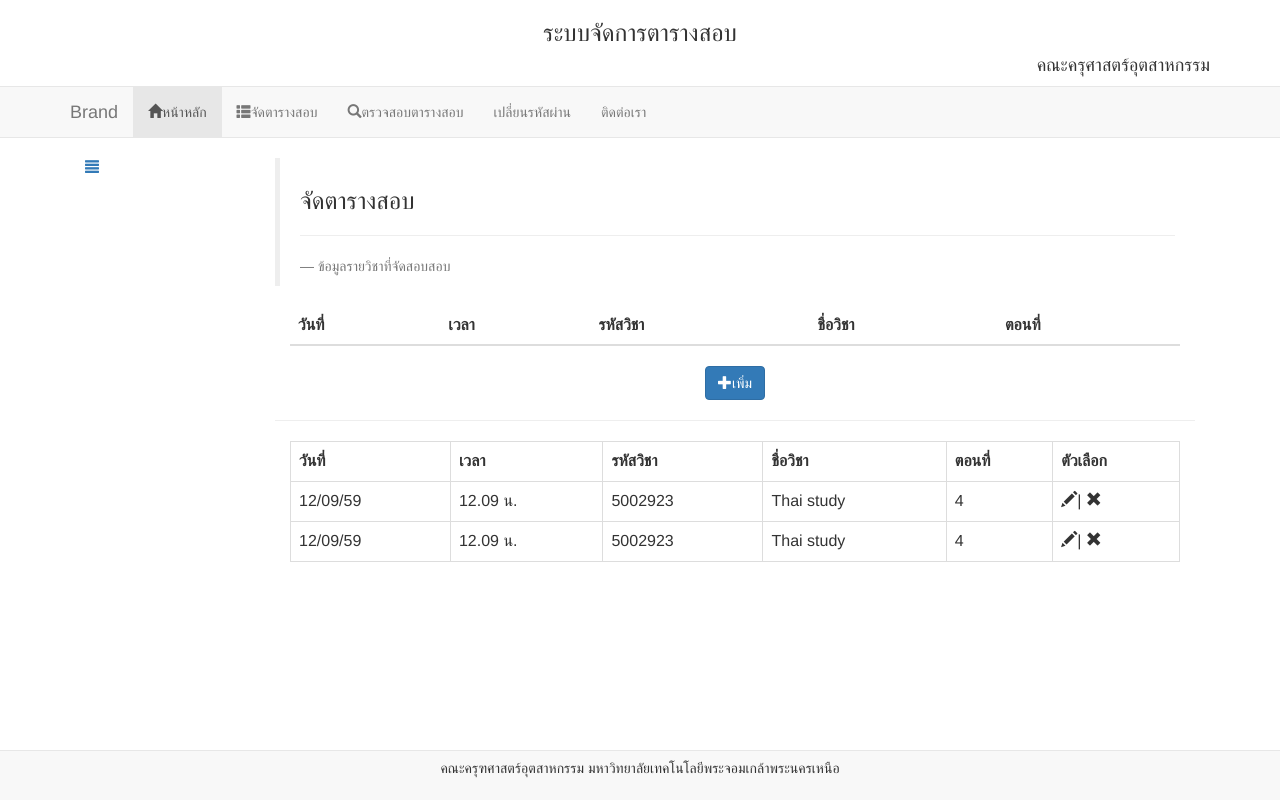
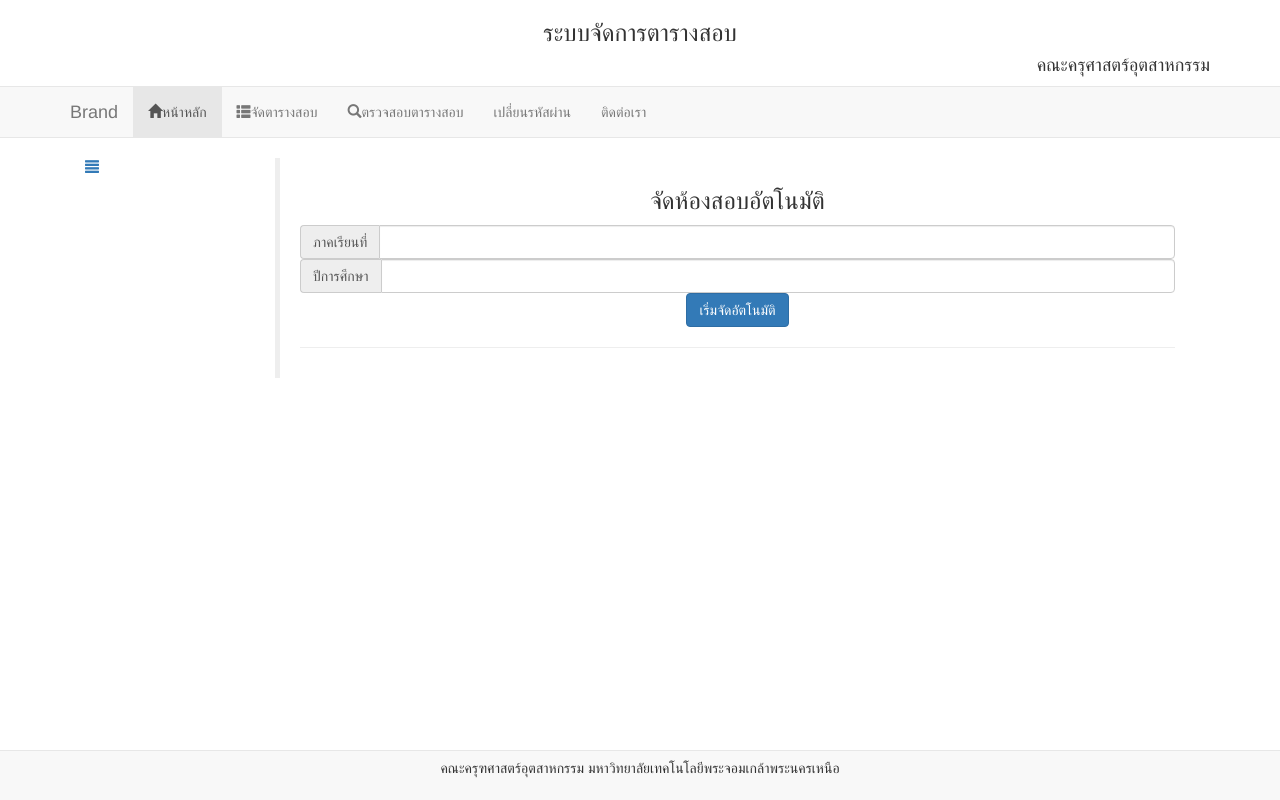
Before and after one commit to siggysic/aoffy, a PHP site: page /manage-exam.php in a window 1280 px wide. Run offline with PHP 8.4, Linux system fonts and the light colour scheme; data that the repository does not hold is empty; some libraries are stand-ins or nearby versions.

Commit message:
auto exam 50%

```diff
--- a/application/manage-exam.php
+++ b/application/manage-exam.php
@@ -1,8 +1,47 @@
-<?
+<?php
   require_once 'connect.php';
 
-  $sql = "SELECT * FROM subject";
-  $result = mysql_query($sql) or die('Select Error.');
+  if(isset($_POST['btnSubmit']) && $_POST['btnSubmit'] == 'เริ่มจัดอัตโนมัติ') {
+    //main manage_exam concept.
+    $i = 0;
+
+    //First, get department will take exam in term and year as you want.
+    $sqlGetDept = "SELECT std.department_code AS dept_code, dep.name AS dept_name, std.subject_number AS subject_code, std.section AS section FROM student AS std, department AS dep WHERE std.term = " . $_POST['term'] ." AND std.year = " . $_POST['year'] . " AND std.department_code = dep.code GROUP BY std.department_code";
+    $dept = mysql_query($sqlGetDept) or die('Get department error.');
+    $num_rows_dept = mysql_num_rows($dept);
+
+    while($depts = mysql_fetch_assoc($dept)) {
+      //Second, count student each department.
+      $sqlCountStd = "SELECT COUNT(department_code) AS dep_sum FROM student WHERE department_code = '" . $depts['dept_code'] . "'";
+      $std = mysql_query($sqlCountStd) or die('Count student error.');
+
+      while($stds = mysql_fetch_assoc($std)) {
+        //save department_code and count of student in array.
+        $dataStd[$i] = array($depts['dept_code'], $stds['dep_sum']);
+        $i++;
+      }
+    }
+
+    //Third, get subject have exam in term and year as you want.
+    $sqlGetSubject = "SELECT * FROM subject WHERE term = " . $_POST['term'] . " AND year = " . $_POST['year'];
+    $subject = mysql_query($sqlGetSubject) or die('Get subject error.');
+
+    while($subjects = mysql_fetch_assoc($subject)) {
+      echo print_r($subjects);
+    }
+
+    $num_rows = count($subjects);
+    //echo $num_rows;
+  }
+
+  if(isset($_POST['term'])) {
+    $temp['term'] = $_POST['term'];
+  }
+
+  if(isset($_POST['year'])) {
+    $temp['year'] = $_POST['year'];
+  }
+
 ?>
 
 <html lang="en">
@@ -63,11 +102,47 @@
             <li><a href="#">จัดห้องสอบอัตโนมัติ</a></li>
           </ul>
         </div>
+
         <div class="col-sm-10">
+          <!-- block head in manage-exam -->
           <blockquote>
-            <h3>จัดตารางสอบ</h3><hr/>
-            <footer>ข้อมูลรายวิชาที่จัดสอบสอบ</footer>
+
+            <form name="autoExam" action="<?php echo htmlspecialchars($_SERVER['PHP_SELF']); ?>" method="post">
+              <h3 class="text-center">จัดห้องสอบอัตโนมัติ</h3>
+              <div class="input-group area-padding">
+                <span class="input-group-addon" id="term-select">ภาคเรียนที่</span>
+                <input name="term" type="number" class="form-control" aria-describedby="term-select" min="0"
+                  value="<?php echo (isset($temp['term'])) ? $temp['term'] : ''; ?>" />
+              </div>
+
+              <div class="input-group area-padding">
+                <span class="input-group-addon" id="year-select">ปีการศึกษา</span>
+                <input name="year" type="number" class="form-control" aria-describedby="year-select" min="2500"
+                  value="<?php echo (isset($temp['year'])) ? $temp['year'] : ''; ?>" />
+              </div>
+
+              <div class="area-padding text-center">
+                <input name="btnSubmit" type="submit" class="btn btn-primary area-padding" value="เริ่มจัดอัตโนมัติ">
+              </div>
+            </form>
+
+              <hr/>
           </blockquote>
+
+          <?php
+            if(isset($_POST['btnSubmit']) && $_POST['btnSubmit'] == 'เริ่มจัดอัตโนมัติ') {
+
+              if($num_rows == 0) {
+          ?>
+                <div class="alert alert-danger text-center" role="alert">
+                  <span class="glyphicon glyphicon-exclamation-sign" aria-hidden="true"></span>
+                  <span class="sr-only">ผิดพลาด:</span>
+                  ไม่พบข้อมูลที่คุณต้องการ
+                </div>
+          <?php
+              }else {
+          ?>
+
             <div class="container-fluid">
 
               <table class="table table-hover">
@@ -82,16 +157,16 @@
                 </thead>
 
                 <?php
-                while($subject = mysql_fetch_assoc($result)) {
+                  while($subjects = mysql_fetch_assoc($subject)) {
                 ?>
 
                 <tbody>
                   <tr>
-                  <td><?php echo $subject['day'] ?></td>
-                  <td><?php echo $subject['start_time'] . ' - ' . $subject['end_time'] ?></td>
-                  <td><?php echo $subject['subject_number'] ?></td>
-                  <td><?php echo $subject['name'] ?></td>
-                  <td><?php echo $subject['section'] ?></td>
+                    <td><?php echo $subjects['day'] ?></td>
+                    <td><?php echo $subjects['start_time'] . ' - ' . $subjects['end_time'] ?></td>
+                    <td><?php echo $subjects['subject_number'] ?></td>
+                    <td><?php echo $subjects['name'] ?></td>
+                    <td><?php echo $subjects['section'] ?></td>
                   </tr>
                 </tbody>
 
@@ -101,38 +176,10 @@
 
               </table>
 
-            <div class="container-fluid text-center">
-              <button type="button" class="btn btn-primary"><i class="glyphicon glyphicon-plus padding-right"></i>เพิ่ม</button>
-            </div>
             </div><hr/>
-          <div class="container-fluid">
-            <table class="table table-bordered">
-              <thread>
-                <th>วันที่</th>
-                <th>เวลา</th>
-                <th>รหัสวิชา</th>
-                <th>ชื่อวิชา</th>
-                <th>ตอนที่</th>
-                <th>ตัวเลือก</th>
-              </thread>
-              <tr>
-                <td>12/09/59</td>
-                <td>12.09 น.</td>
-                <td>5002923</td>
-                <td>Thai study</td>
-                <td>4</td>
-                <td><i class="glyphicon glyphicon-pencil padding-right icon-color-edit"></i>| <i class="glyphicon glyphicon-remove icon-color-delete"></i></td>
-              </tr>
-              <tr>
-                <td>12/09/59</td>
-                <td>12.09 น.</td>
-                <td>5002923</td>
-                <td>Thai study</td>
-                <td>4</td>
-                <td><i class="glyphicon glyphicon-pencil padding-right icon-color-edit"></i>| <i class="glyphicon glyphicon-remove icon-color-delete"></i></td>
-              </tr>
-            </table>
-          </div>
+
+          <?php } /* end else if */ } /* end if */ ?>
+
         </div>
       </div>
     </div>
--- a/application/manage_auto.php
+++ /dev/null
@@ -1,3 +0,0 @@
-<?php
-
-?>
```
Also changed, not shown: lib/css/custom.css (+8 -0 lines). Lines whose indentation alone changed are shown as unchanged.
